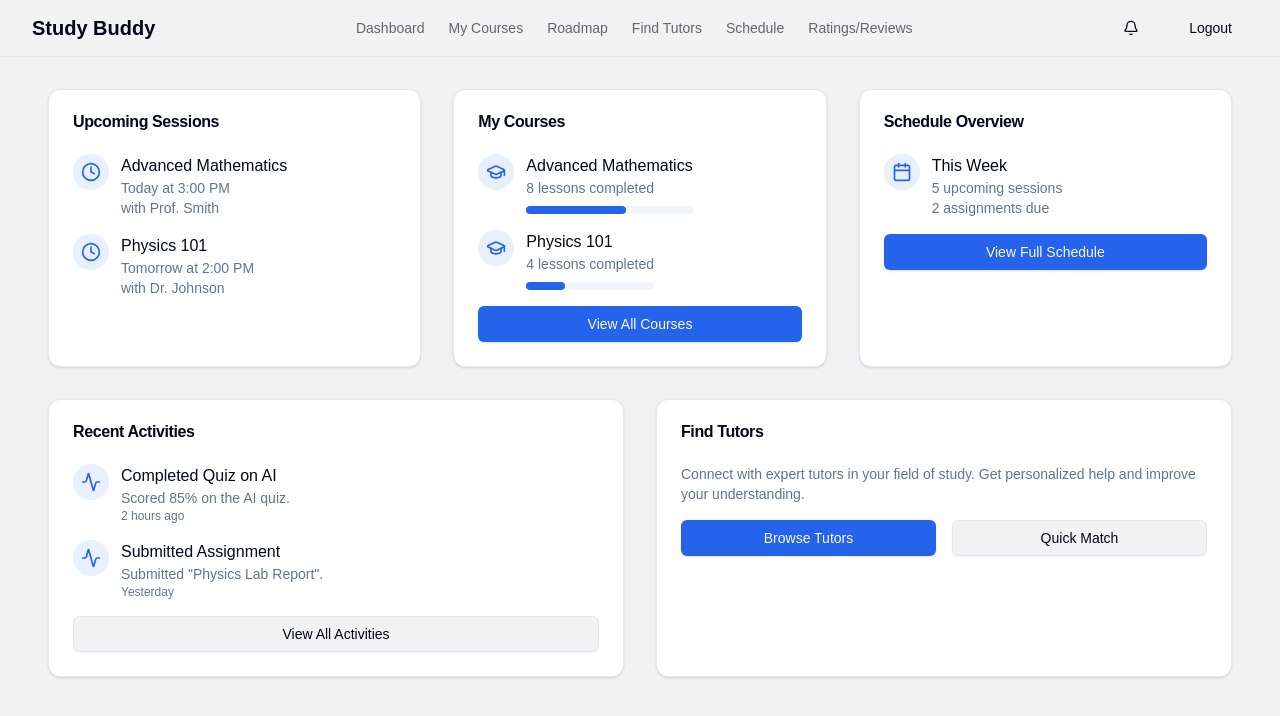
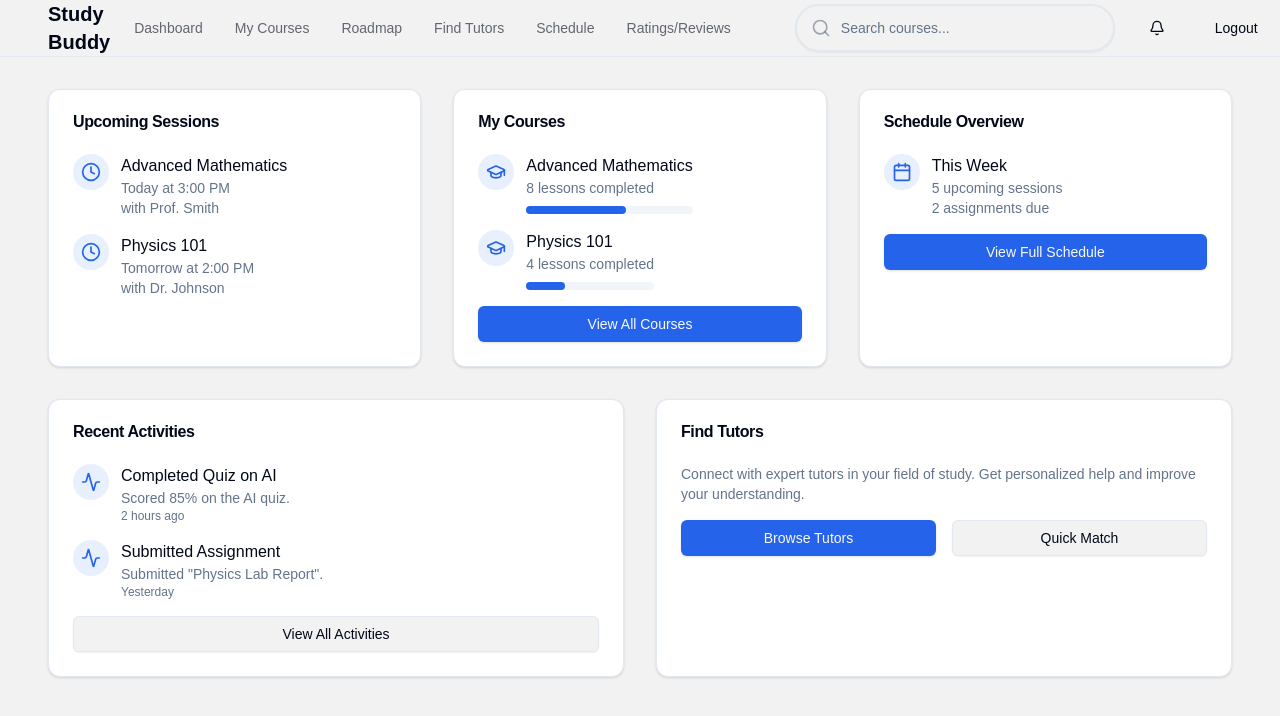
Before and after one commit to 4li40/Senior-project, a Next.js app: page /student-dashboard in a window 1280 px wide. Shown: the top 716 px of the page. Built offline with nearby package versions, Linux system fonts and the light colour scheme.

Commit message:
Add SearchBar to StudentNavBar and restructure navigation layout

```diff
--- a/src/components/StudentNavBar.tsx
+++ b/src/components/StudentNavBar.tsx
@@ -1,55 +1,65 @@
 import { Button } from "@/components/ui/button";
 import Link from "next/link";
 import { Bell } from "lucide-react";
+import { SearchBar } from "@/components/SeachBar";
 
 const StudentNavBar = () => {
   return (
     <header className="sticky top-0 z-50 w-full border-b bg-background/95 backdrop-blur supports-[backdrop-filter]:bg-background/60">
-      <div className="flex h-14 items-center px-4 lg:px-8">
+      <div className="flex h-14 items-center px-4 lg:px-8 mx-4">
         {/* Logo */}
         <Link href="/student/dashboard" className="flex items-center">
           <span className="text-xl font-bold">Study Buddy</span>
         </Link>
 
-        {/* Navigation Links - Centered */}
-        <nav className="flex items-center mx-auto space-x-6 text-sm font-medium">
+        {/* Navigation Links and Search Bar - Centered */}
+        <div className="flex flex-1 items-center justify-center mx-auto max-w-6xl px-6">
+          <nav className="flex items-center gap-8 text-sm font-medium mr-16">
             <Link
               href="/student-dashboard"
-            className="text-foreground/60 transition-colors hover:text-foreground/80"
+              className="text-foreground/60 transition-colors hover:text-foreground/80 whitespace-nowrap"
             >
               Dashboard
             </Link>
             <Link
               href="/MyCourses"
-            className="text-foreground/60 transition-colors hover:text-foreground/80"
+              className="text-foreground/60 transition-colors hover:text-foreground/80 whitespace-nowrap"
             >
               My Courses
             </Link>
             <Link
               href="/roadmap"
-            className="text-foreground/60 transition-colors hover:text-foreground/80"
+              className="text-foreground/60 transition-colors hover:text-foreground/80 whitespace-nowrap"
             >
               Roadmap
             </Link>
             <Link
               href="/FindTutorPage"
-            className="text-foreground/60 transition-colors hover:text-foreground/80"
+              className="text-foreground/60 transition-colors hover:text-foreground/80 whitespace-nowrap"
             >
               Find Tutors
             </Link>
             <Link
               href="/Schedule"
-            className="text-foreground/60 transition-colors hover:text-foreground/80"
+              className="text-foreground/60 transition-colors hover:text-foreground/80 whitespace-nowrap"
             >
               Schedule
             </Link>
             <Link
               href="/ratings-reviews"
-            className="text-foreground/60 transition-colors hover:text-foreground/80"
+              className="text-foreground/60 transition-colors hover:text-foreground/80 whitespace-nowrap"
             >
               Ratings/Reviews
             </Link>
           </nav>
+          <SearchBar
+            placeholder="Search courses..."
+            className="w-[280px] lg:w-[320px]"
+            onChange={(value) => {
+              console.log('Searching:', value);
+            }}
+          />
+        </div>
 
         {/* Right Side Actions */}
         <div className="flex items-center space-x-4">
```
Lines whose indentation alone changed are shown as unchanged.
